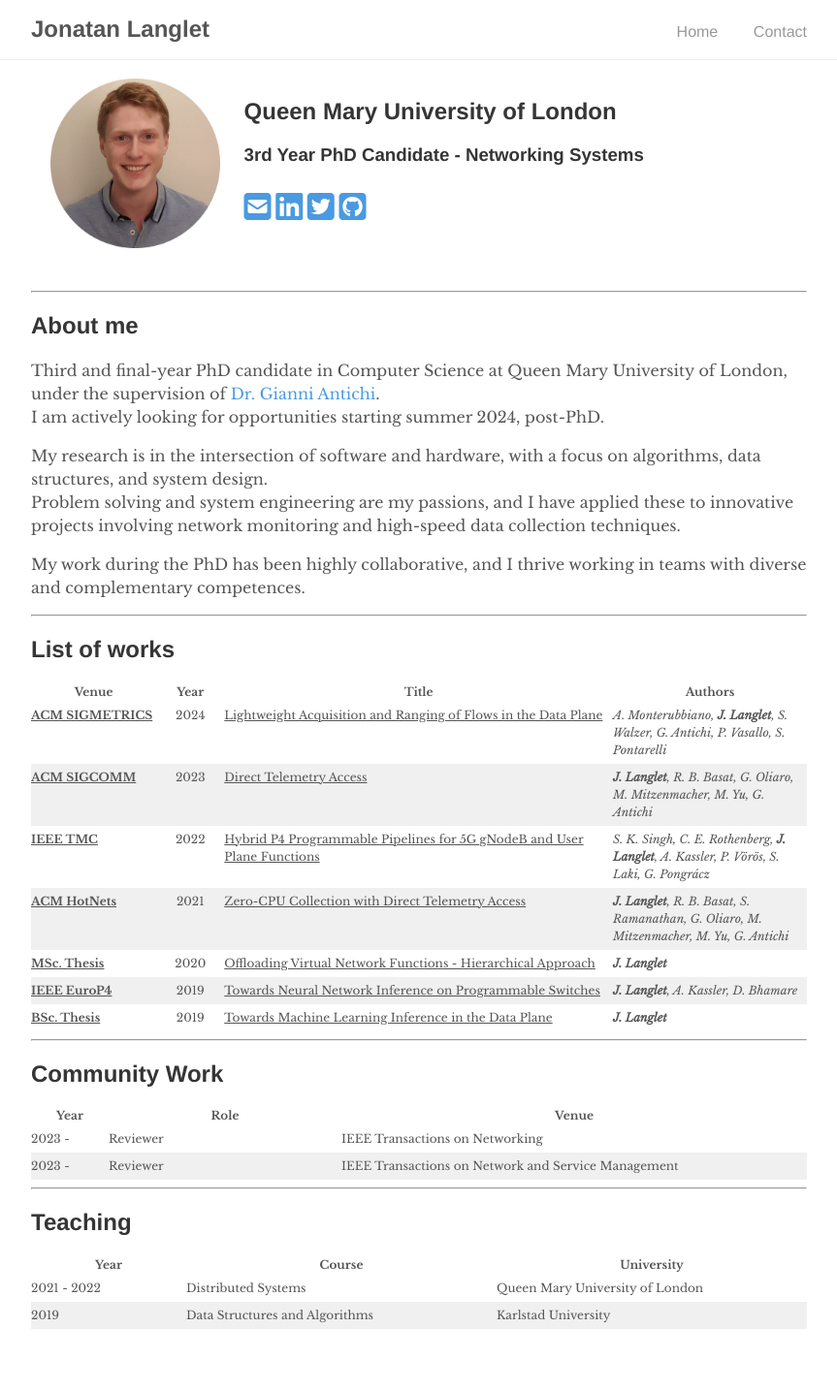
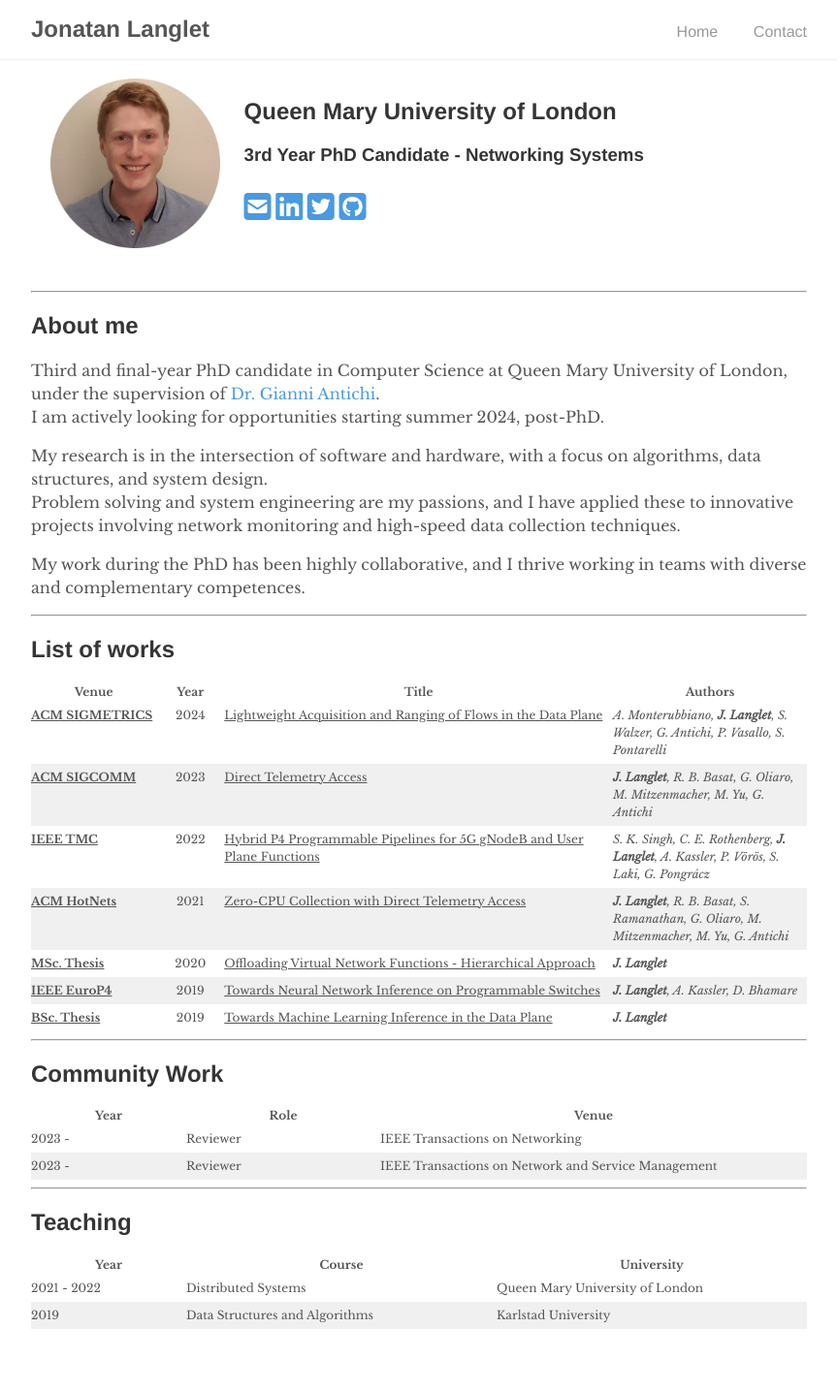
Before and after one commit to jonlanglet/jonlanglet.github.io, a Jekyll site: the page built from index.md, in a window 1280 px wide. Shown: the whole page at 97% size, without its empty margins (208-1071 px from the left). Built offline with Jekyll 4.4.1, drawn with Linux system fonts in a browser that asks for light colours; nearby versions of some CDN libraries; a style sheet for code colours, icons or effects is not loaded.

Commit message:
reshape table

```diff
--- a/_includes/communitywork.html
+++ b/_includes/communitywork.html
@@ -4,9 +4,9 @@
 <div class="div_scrollable_table">
 	<table class="tab_scrollable">
 		<colgroup>
-			<col width="10%" style="min-width:60px;"/>
-			<col width="30%" style="min-width:150px;"/>
-			<col width="60%" style="min-width:300px;"/>
+			<col width="20%" style="min-width:60px;"/>
+			<col width="25%" style="min-width:150px;"/>
+			<col width="55%" style="min-width:300px;"/>
 		</colgroup>
 		<thead>
 			<tr class="header">
```
